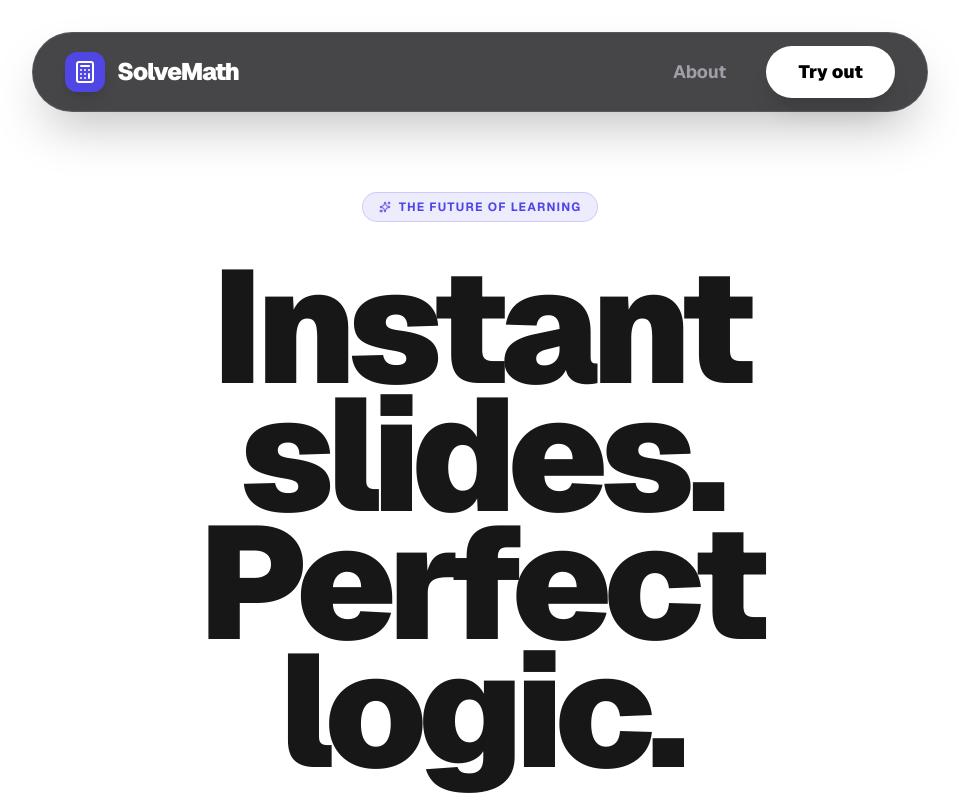
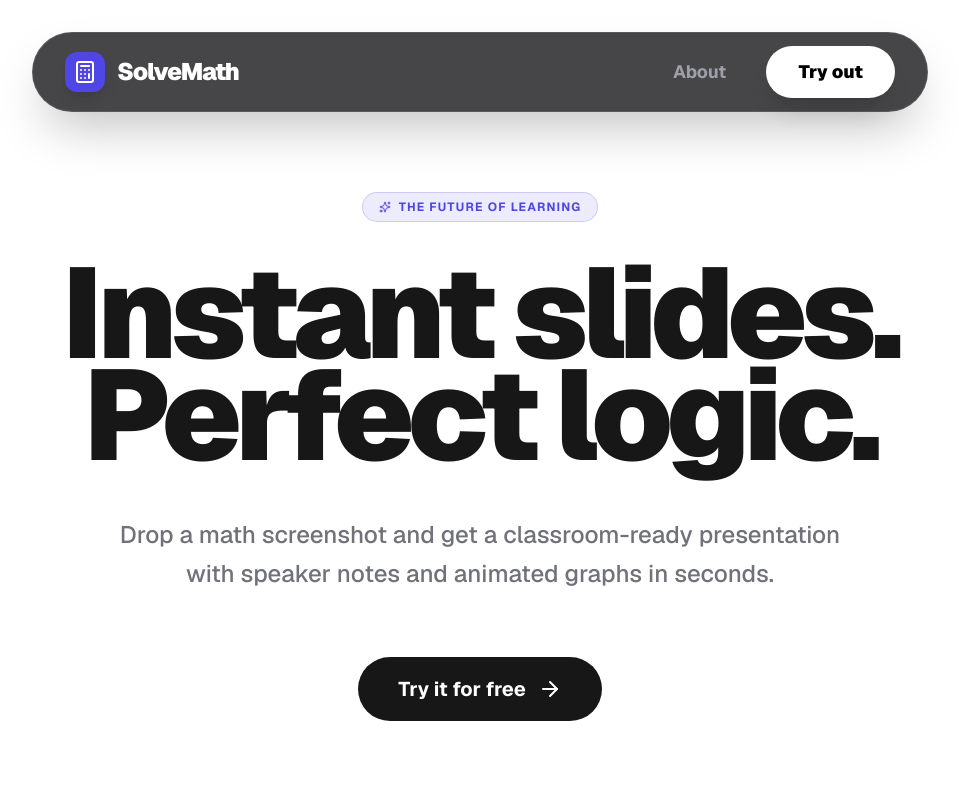
Before and after one commit to DenysHandziichuk/SolveMath, a Next.js app: page / in a window 1280 px wide. Shown: the top 800 px of the page, without its empty margins (160-1119 px from the left). Built offline with nearby package versions, Linux system fonts and the light colour scheme.

Commit message:
fix: adjust layout and font sizes in LandingPage component for improved readability

```diff
--- a/app/page.tsx
+++ b/app/page.tsx
@@ -8,7 +8,7 @@ export default function LandingPage() {
   return (
     <div className="flex flex-col min-h-screen overflow-hidden bg-background">
       {/* Hero Section */}
-      <section className="relative flex flex-col items-center justify-center pt-48 pb-32 px-6 text-center max-w-5xl mx-auto flex-1">
+      <section className="relative flex flex-col items-center justify-center pt-48 pb-32 px-6 text-center w-[80vw] mx-auto flex-1">
         <motion.div
           initial={{ opacity: 0, y: 20 }}
           animate={{ opacity: 1, y: 0 }}
@@ -23,7 +23,7 @@ export default function LandingPage() {
           initial={{ opacity: 0, y: 20 }}
           animate={{ opacity: 1, y: 0 }}
           transition={{ duration: 0.6, delay: 0.1 }}
-          className="text-7xl md:text-[10rem] font-black tracking-tighter leading-[0.8] text-foreground mb-12"
+          className="text-7xl md:text-[8rem] font-black tracking-tighter leading-[0.8] text-foreground mb-12"
         >
           Instant slides.<br />Perfect logic.
         </motion.h1>
@@ -32,7 +32,7 @@ export default function LandingPage() {
           initial={{ opacity: 0, y: 20 }}
           animate={{ opacity: 1, y: 0 }}
           transition={{ duration: 0.6, delay: 0.2 }}
-          className="text-xl md:text-3xl text-muted-foreground max-w-3xl mb-16 leading-relaxed font-medium"
+          className="text-xl md:text-2xl text-muted-foreground max-w-3xl mb-16 leading-relaxed font-medium"
         >
           Drop a math screenshot and get a classroom-ready presentation with speaker notes and animated graphs in seconds.
         </motion.p>
```
